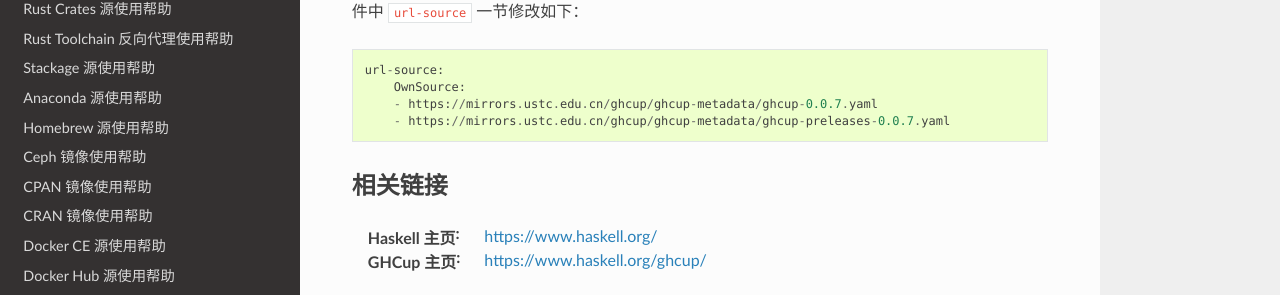
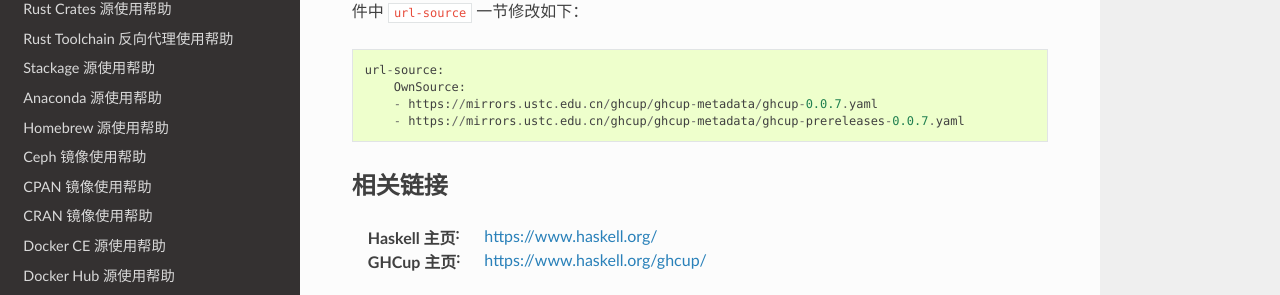
Before and after one commit to ustclug/mirrorhelp, a Sphinx documentation site: the page built from source/ghcup.rst, in a window 1280 px wide and 900 px high, scrolled down 858 px. Shown: the part 392-687 px from the top of the window. Built offline with Sphinx 7.4.7 and the Read the Docs theme 2.0.0, drawn with Linux system fonts in a browser that asks for light colours; pages that are not in the unit, such as notebooks, are missing from menus; some of the changed lines change nothing that is shown.

Commit message:
ghcup: fix typo

```diff
--- a/source/ghcup.rst
+++ b/source/ghcup.rst
@@ -56,7 +56,7 @@ GHCup 类似 Rustup，可以用于安装 Haskell 工具链。建议搭配 Hackag
    url-source:
        OwnSource:
        - https://mirrors.ustc.edu.cn/ghcup/ghcup-metadata/ghcup-0.0.7.yaml
-       - https://mirrors.ustc.edu.cn/ghcup/ghcup-metadata/ghcup-preleases-0.0.7.yaml
+       - https://mirrors.ustc.edu.cn/ghcup/ghcup-metadata/ghcup-prereleases-0.0.7.yaml
 
 
 相关链接
```
